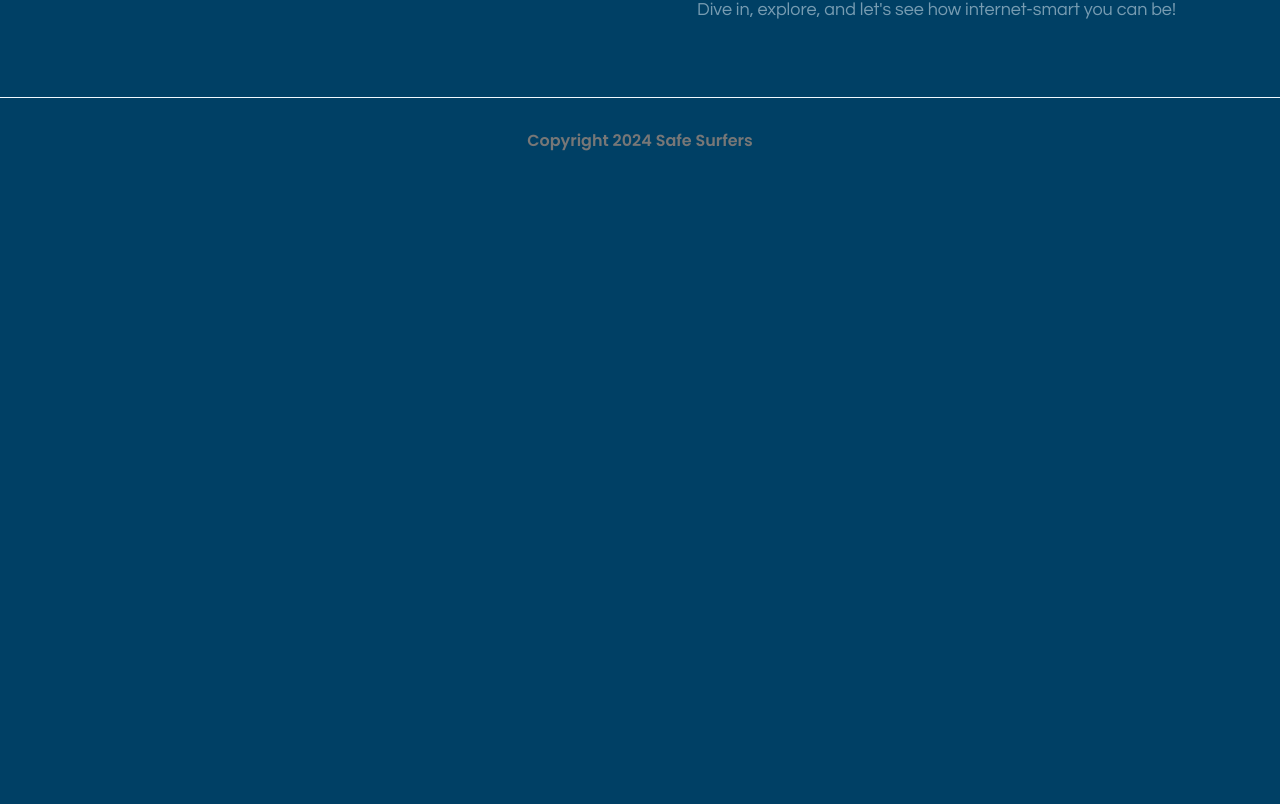
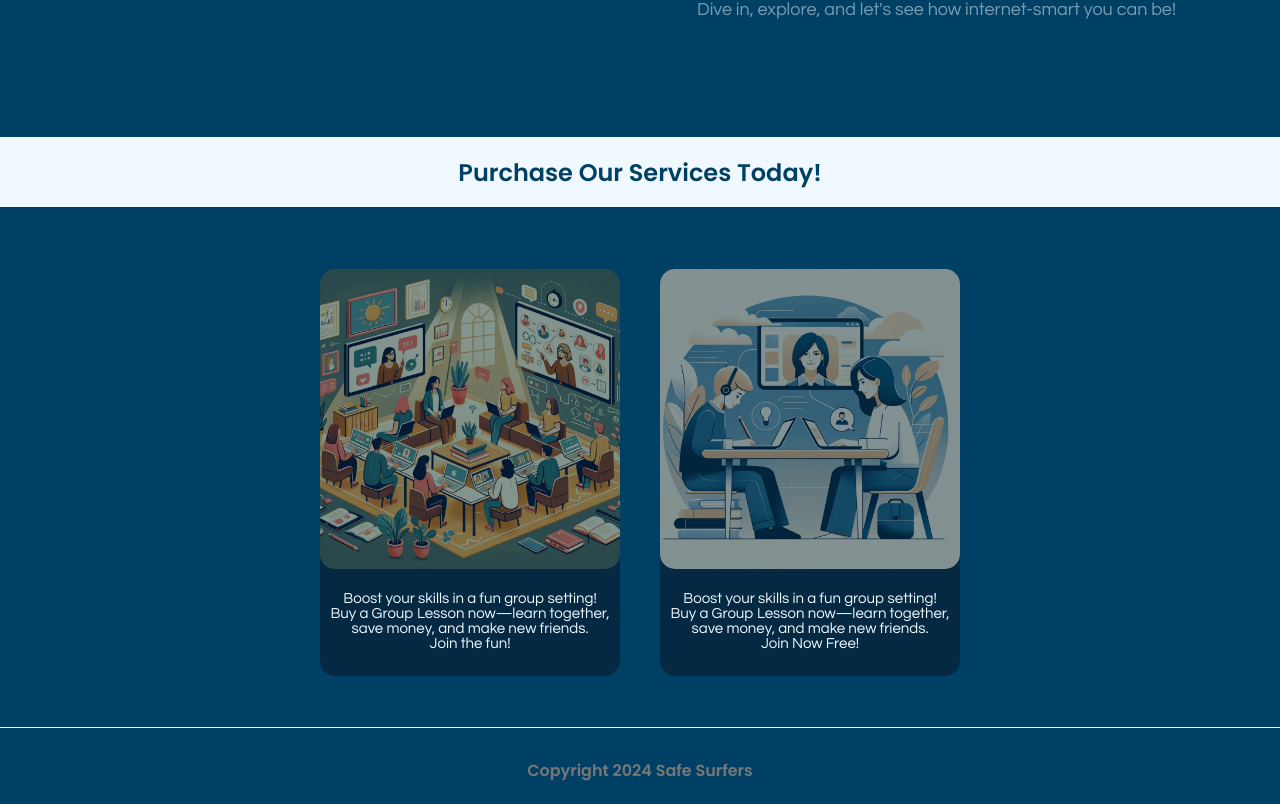
Before and after one commit to natalienakkk/SurfSafe, a Next.js app: page /websiteSimulation in a window 1280 px wide. Shown: the part 536-1340 px from the top of the page. Before the commit the page ends 800 px from the top, so only its background shows below. Built offline with nearby package versions, Linux system fonts and the light colour scheme.

Commit message:
added educational services

```diff
--- a/pages/websiteSimulation.js
+++ b/pages/websiteSimulation.js
@@ -1,13 +1,8 @@
 import Head from 'next/head'
 import styles from '../styles/WebsiteSimulation.module.css'
 
-const WebsiteSimulation = () => {
+function SimulationIntro() {
   return (
-    <>
-      <Head>
-        <title>Website Simulation</title>
-        <meta name="keywords" content="websiteSimulation" />
-      </Head>
     <div className={styles.ContainerSimulationIntro}>
       <div className={styles.ParaIntroSimulation}>
         <p className={styles.SingleParaSimulation}>Embark on an everyday online journey on our page, where
@@ -25,6 +20,61 @@ const WebsiteSimulation = () => {
         <p className={styles.UnderImg}>Dive in, explore, and let's see how internet-smart you can be!</p>
       </div>
     </div>
+  );
+}
+
+// TODO: add the buy buttons anc connect them to the pop up explaining why this is a risky link
+
+function EducationalSection() {
+  return (
+    <div className={styles.ServicesContainer}>
+      <div className={styles.SingleService}>
+        <img src="/groupLesson.webp" alt="Group Lesson" />
+        <p className={styles.SingleServiceDetails}>
+          Boost your skills in a fun group setting!
+          Buy a Group Lesson now—learn together, save money, and make new friends.
+          <br></br>
+          Join the fun!
+          </p>
+        {/* <button className={styles.PlayButton} onClick={() => navigateToPage('/websiteSimulation')}>Play Now</button> */}
+      </div>
+
+      <div className={styles.SingleService}>
+          <img src="/privateLesson.webp" alt="One on One Lesson" />
+          <p className={styles.SingleServiceDetails}>
+          Boost your skills in a fun group setting!
+          Buy a Group Lesson now—learn together, save money, and make new friends.
+          <br></br>
+          Join Now Free!
+          </p>
+          {/* <button className={styles.PlayButton} onClick={() => navigateToPage('/chat')}>Play Now</button> */}
+      </div>
+    </div>
+  );
+}
+
+function Divider({ title }) {
+  return (
+    <div className={styles.DividerStyle}>
+      <h2 className={styles.DividerTitleStyle}>{title}</h2>
+    </div>
+  );
+}
+
+const WebsiteSimulation = () => {
+  return (
+    <>
+      <Head>
+        <title>Website Simulation</title>
+        <meta name="keywords" content="websiteSimulation" />
+      </Head>
+      {SimulationIntro()}
+      <br></br>
+      <br></br>
+      <br></br>
+      <br></br>
+      {<Divider title="Purchase Our Services Today!" />}
+      {EducationalSection()}
     </>
   );
 }
--- a/styles/WebsiteSimulation.module.css
+++ b/styles/WebsiteSimulation.module.css
@@ -44,3 +44,62 @@
     margin-top: 3px;
     font-size: 18px;
 }
+
+.DividerStyle {
+    display: flex;
+    justify-content: center;
+    align-items: center;
+    width: 100%;
+    height: 70px;
+    background-color: var(--primary-color);
+    position: relative;
+}
+
+.DividerTitleStyle {
+    position: absolute;
+    color:  var(--background-color);
+    background-color: transparent;
+    padding: 0 10px;
+}
+
+.ServicesContainer{
+    padding-top: 0px;
+    display: flex;
+    justify-content: center;
+    align-items: center;
+    height: 35vh;
+    /* Gap between the cards */
+    gap: 40px;
+    padding-bottom: 120px;
+    margin-bottom: 120px;
+}
+
+.SingleService {
+    padding-top: 0;
+    width: 300px;
+    margin-top: 250px;
+    height: auto;
+    justify-content: space-between;
+    background-color: var(--card-color);
+    padding-bottom: 10px;
+    border-radius: 15px;
+  }
+
+  .SingleService img {
+    border-radius: 15px;
+    max-width: 100%;
+    opacity: 50%;
+  }
+
+  .SingleService :hover{
+    opacity: 100%;
+  }
+
+.SingleServiceDetails{
+    text-align: center;
+    color: var(--primary-color);
+    font-family: 'Questrial';
+    font-size: 15px;
+    padding-left: 10px;
+    padding-right: 10px;
+}
```
Also changed, not shown: public/groupLesson.webp (added), public/privateLesson.webp (added). Lines whose indentation alone changed are shown as unchanged.
